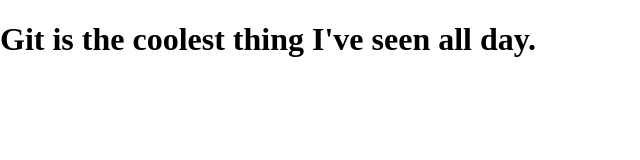
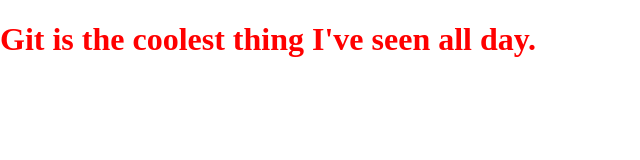
Before and after one commit to nolanknill/lec-git, a plain HTML site: page index.html in a window 1280 px wide. Shown: the whole page, without its empty margins (0-640 px from the left). Drawn offline with Linux system fonts and the light colour scheme.

Commit message:
change page title color to red

```diff
--- a/index.html
+++ b/index.html
@@ -8,6 +8,6 @@
     <link rel="stylesheet" href="./styles.css">
 </head>
 <body>
-    <h1>Git is the coolest thing I've seen all day.</h1>
+    <h1 class="page-title">Git is the coolest thing I've seen all day.</h1>
 </body>
 </html>
--- a/styles.css
+++ b/styles.css
@@ -1,3 +1,7 @@
 body {
     margin: 0;
 }
+
+.page-title {
+    color:red;
+}
```
